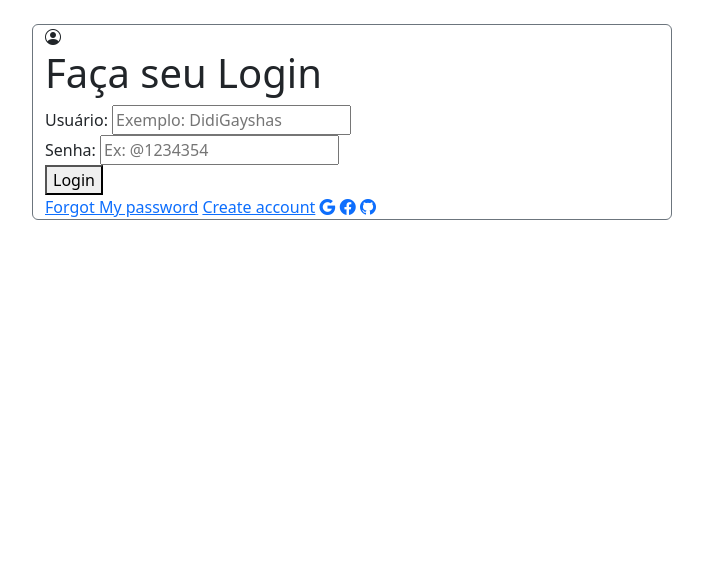
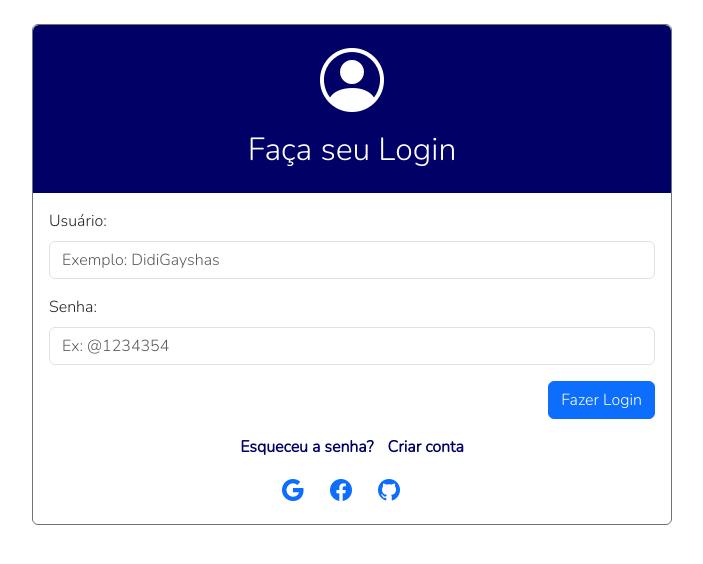
Before and after one commit to ViegoXaspar/Aula-02-BS, a plain HTML site: page index.html in a window 1280 px wide. Shown: the whole page, without its empty margins (288-991 px from the left). Drawn offline with nearby package versions, Linux system fonts and the light colour scheme.

Commit message:
02 - extilização dos componentes do formulário com bootstrap e css externo. Finalização dos layouts.

```diff
--- /dev/null
+++ b/css/style.css
@@ -0,0 +1,42 @@
+@font-face {
+    font-family: Nunito ;
+    src: url(../font/Nunito-Light.ttf);
+}
+
+:root{
+    --color-blue-700: #006;
+    --color-light-100:#fff;
+
+}
+
+body {
+    font-family: Nunito;
+}
+
+.login-icon {
+    font-size: 64px;
+}
+
+
+.login-header {
+    color: var(--color-light-100);
+    width: 100%;
+    margin: 0;
+    padding: 0;
+    background-color: var(--color-blue-700);
+    display: flex;
+    flex-direction: column;
+    justify-content: center;
+    padding-top: 10px;
+}
+
+.link-text{
+    text-decoration: none;
+    color: var(--color-blue-700);
+    margin: 0 5px;
+    font-weight: 600;
+}
+.link-icon {
+    font-size: 22px;
+    margin-right: 22px;
+}
--- a/index.html
+++ b/index.html
@@ -11,41 +11,45 @@
 
     <link href="https://cdn.jsdelivr.net/npm/bootstrap@5.3.3/dist/css/bootstrap.min.css" rel="stylesheet" integrity="sha384-QWTKZyjpPEjISv5WaRU9OFeRpok6YctnYmDr5pNlyT2bRjXh0JMhjY6hW+ALEwIH" crossorigin="anonymous">
 
-
+<link rel="stylesheet" href="./css/style.css">
 
   </head>
 
   <body>
-    <div class="container border border-secondary w-50 mt-4 rounded">
+    <div class="container border border-secondary w-50 mt-4 rounded p-0">
+      <div class="text-center login-header rounded-top">
 
-        <i class="bi bi-person-circle"></i>
-        <h1>Faça seu Login</h1>
+        <i class="bi bi-person-circle login-icon"></i>
+        <h2 class="mb-4">Faça seu Login</h2>
+      </div>
      <div>
         <form action="">
-            <div>
-                <label for="usuario">Usuário: </label>
+            <div class="my-3 px-3">
+                <label for="usuario" class="form-label">Usuário: </label>
                 <input type="text" id="usuario" name="usuario"
                 placeholder="Exemplo: DidiGayshas" minlength="10"
-                maxlength="20" required>
+                maxlength="20" required class="form-control">
             </div>
-            <div>
-                <label for="senha">Senha: </label>
+            <div class="my-3 px-3">
+                <label for="senha" class="form-label">Senha: </label>
                 <input type="password" id="senha" name="senha"
                 placeholder="Ex: @1234354" minlength="8"
-                maxlength="15" required>
+                maxlength="15" required class="form-control">
+            </div>
+            <div class="d-flex justify-content-end px-3">
+                <button type="submit" class="btn btn-primary">Fazer Login</button>
             </div>
 
-            <div>
-                <button type="submit">Login</button>
+            <div class="text-center mt-3">
+                <a href="" class="link-text">Esqueceu a senha?</a>
+                <a href="" class="link-text">Criar conta</a>
+                <div class="my-3">
+                  <a href="google.com"><i class="bi bi-google link-icon"></i></a>
+                  <a href="facebook.com"><i class="bi bi-facebook link-icon"></i></a>
+                  <a href="github.com"><i class="bi bi-github link-icon"></i></a>
+                </div>
             </div>
 
-<div>
-    <a href="">Forgot My password</a>
-    <a href="">Create account</a>
-    <a href="google.com"><i class="bi bi-google"></i></a>
-    <a href="facebook.com"><i class="bi bi-facebook"></i></a>
-    <a href="github.com"><i class="bi bi-github"></i></a>
-</div>
 
         </form>
      </div>
```
Also changed, not shown: font/Nunito-Light.ttf (added).
